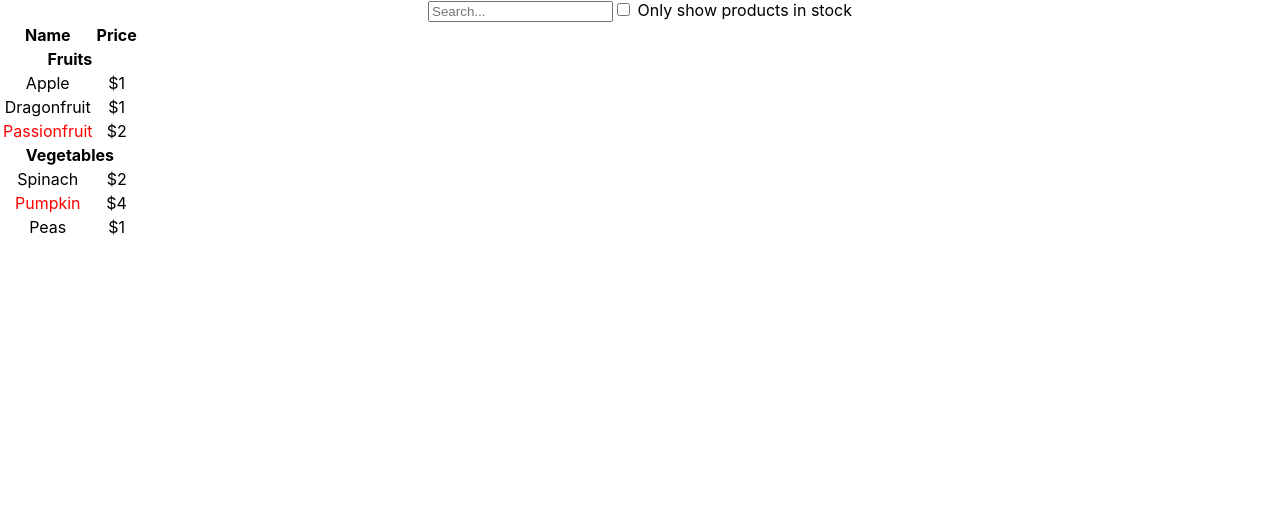
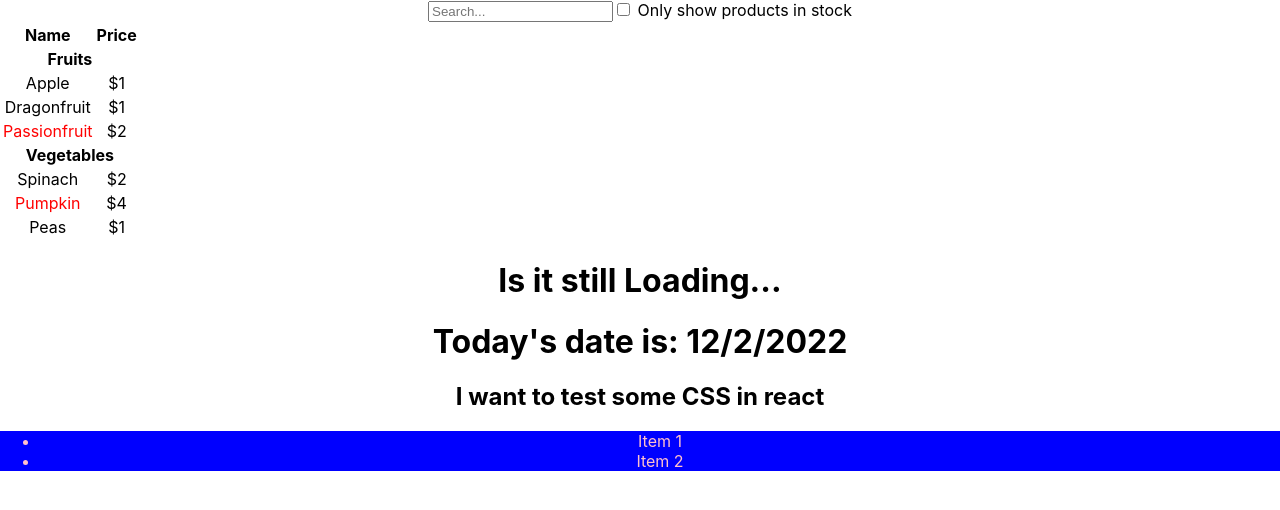
Before and after one commit to vishesh-baghel/Hotel-booking-app, a React (Create React App) app in the folder hotel-booking-app/: page / in a window 1280 px wide. Shown: the top 510 px of the page. Built offline with nearby package versions, Linux system fonts and the light colour scheme.

Commit message:
learned about JSX

```diff
--- a/hotel-booking-app/src/App.js
+++ b/hotel-booking-app/src/App.js
@@ -92,10 +92,24 @@ function FilterableProductTable({ products }) {
   );
 }
 
+const today = new Date();
+
+function formatDate(date) {
+  return date.toLocaleDateString();
+}
+
 const App = () => {
+  const status = "Loading...";
   return (
     <div className="App">
       <FilterableProductTable products={PRODUCTS} />
+      <h1>Is it still {status}</h1>
+      <h1>Today's date is: {formatDate(today)}</h1>
+      <h2>I want to test some CSS in react</h2>
+      <ul style={{ backgroundColor: "blue", color: "pink" }}>
+        <li>Item 1</li>
+        <li>Item 2</li>
+      </ul>
     </div>
   );
 };
```
